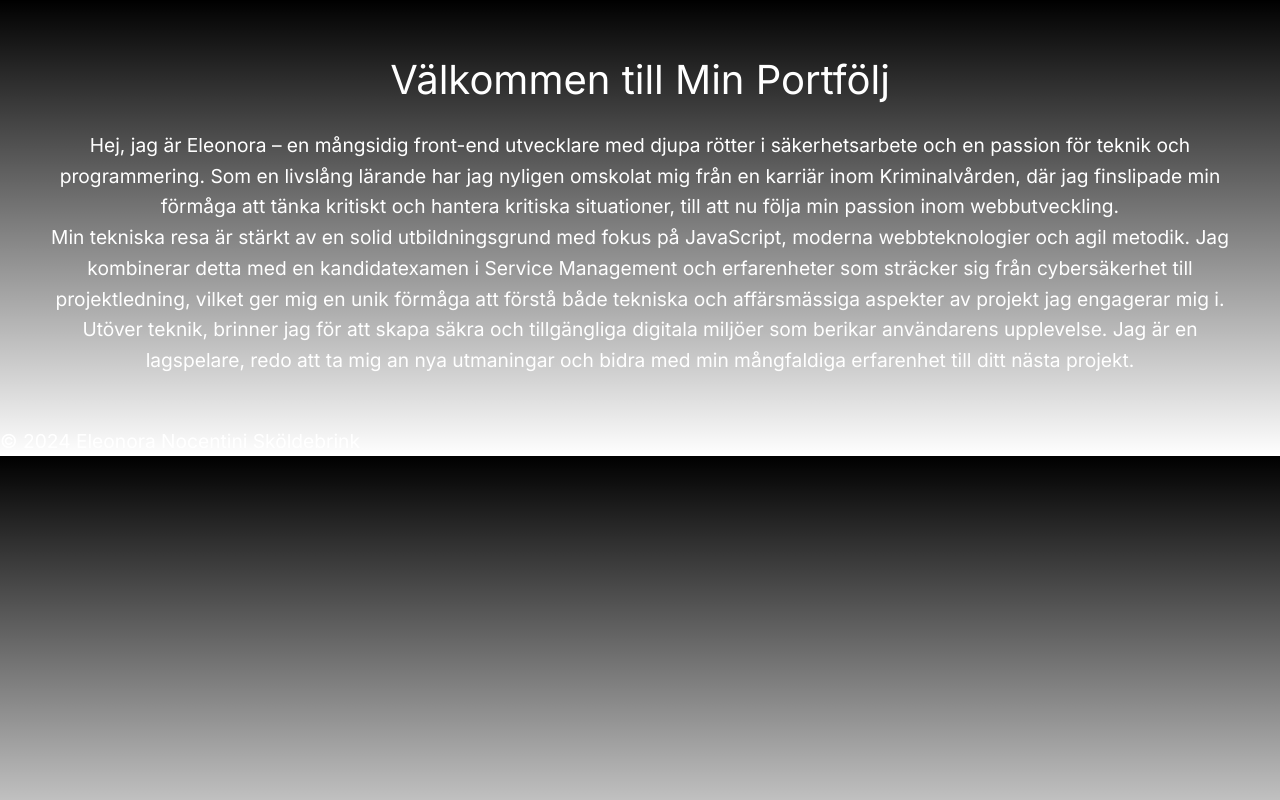
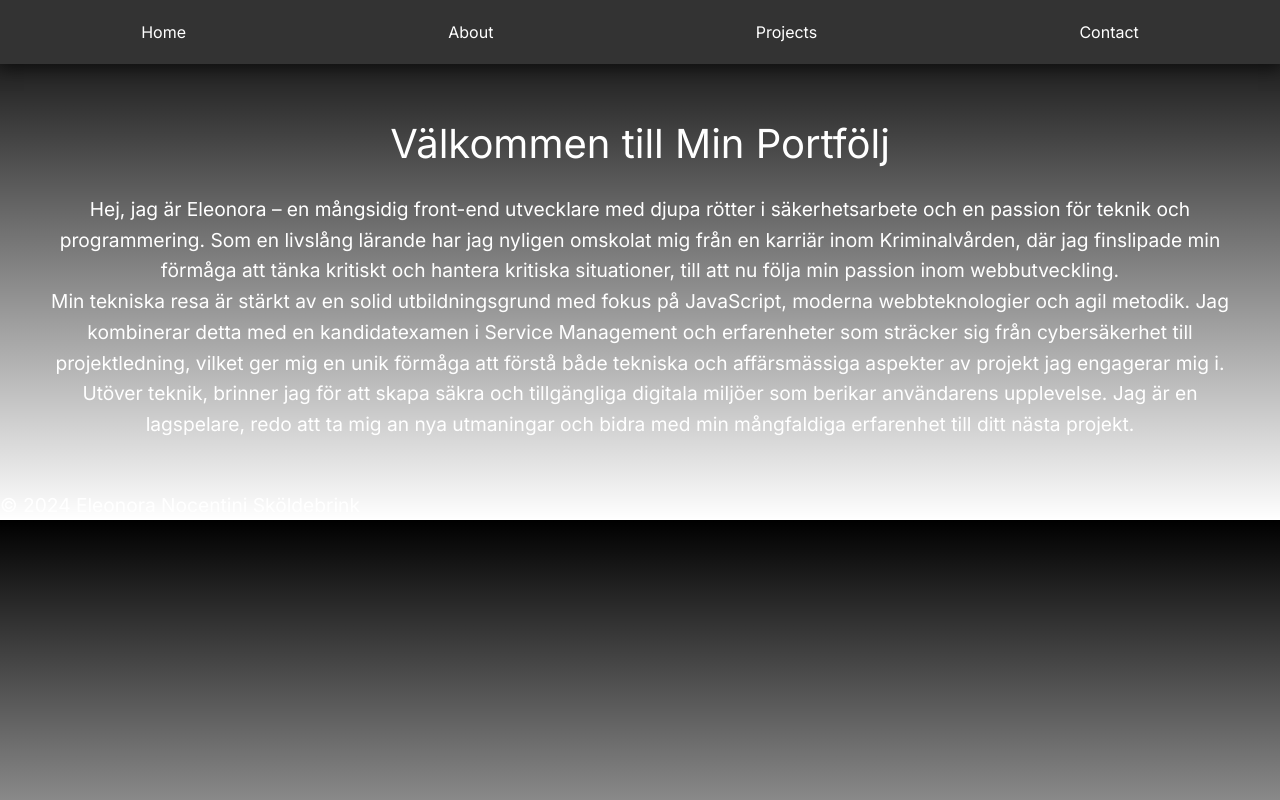
Before and after one commit to Elli2022/my-portfolio, a Next.js app: page / in a window 1280 px wide. Built offline with nearby package versions, Linux system fonts and the light colour scheme.

Commit message:
started with a navbar

```diff
--- a/src/app/components/Navbar.tsx
+++ b/src/app/components/Navbar.tsx
@@ -2,23 +2,17 @@
 import React from "react";
 import Link from "next/link";
 
-function Navbar() {
+const Navbar = () => {
   return (
-    <nav className="navbar">
-      {/* <Link to="/" className="nav-link">
-        Hem
-      </Link>
-      <Link to="/about" className="nav-link">
-        Om Mig
-      </Link>
-      <Link to="/projects" className="nav-link">
-        Projekt
-      </Link>
-      <Link to="/contact" className="nav-link">
-        Kontakt
-      </Link> */}
+    <nav>
+      <div className="navbar-container">
+        <Link href="/">Home</Link>
+        <Link href="/about">About</Link>
+        <Link href="/projects">Projects</Link>
+        <Link href="/contact">Contact</Link>
+      </div>
     </nav>
   );
-}
+};
 
 export default Navbar;
--- a/src/app/globals.css
+++ b/src/app/globals.css
@@ -77,3 +77,46 @@ p {
 .learn-more-btn:hover {
   background-color: #0056b3;
 }
+
+
+.navbar-container {
+  display: flex;
+  justify-content: space-around;
+  align-items: center;
+  background-color: #333;
+  color: white;
+  padding: 10px;
+}
+
+nav a {
+  color: white;
+  text-decoration: none;
+  padding: 10px 15px;
+}
+
+nav a:hover {
+  background-color: #555;
+}
+
+
+.navbar-container a {
+  /* Grundläggande styling */
+  color: white;
+  text-decoration: none;
+  padding: 10px 15px;
+  transition: transform 0.3s, box-shadow 0.3s;
+}
+
+.navbar-container a:hover {
+  transform: translateY(-5px) scale(1.1);
+  box-shadow: 0 10px 20px rgba(0, 0, 0, 0.3);
+}
+
+
+nav {
+  box-shadow: 0 5px 15px rgba(0, 0, 0, 0.5);
+}
+
+.navbar-container {
+  background: /* Din färg eller textur */;
+}
--- a/src/app/page.tsx
+++ b/src/app/page.tsx
@@ -1,9 +1,11 @@
 import Image from "next/image";
 import Footer from "./components/Footer";
+import Navbar from "./components/Navbar";
 
 function Home() {
   return (
     <>
+      <Navbar />
       <div className="home">
         <h1>Välkommen till Min Portfölj</h1>
         <p>
```
